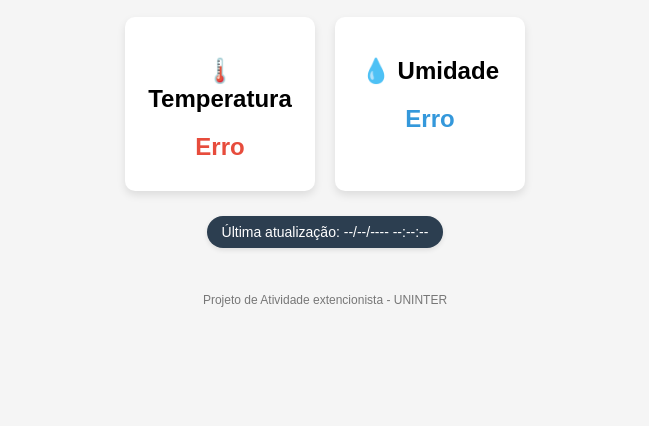
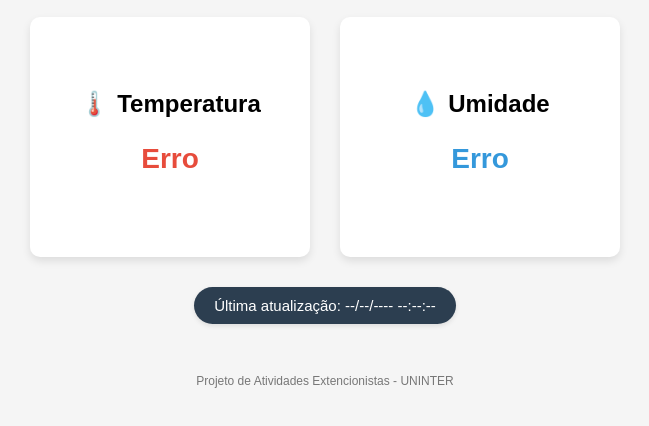
Before and after one commit to paulorochaje/paulorocha.github.io, a plain HTML site: page index.html in a window 1280 px wide. Shown: the part 130-556 px from the top of the page, without its empty margins (315-964 px from the left). Drawn offline with Linux system fonts and the light colour scheme; no server answers.

Commit message:
Update index.html

```diff
--- a/index.html
+++ b/index.html
@@ -27,22 +27,34 @@
     .container {
       display: flex;
       justify-content: center;
-      gap: 20px;
+      gap: 30px;  /* Aumentei o espaçamento entre as caixas */
       margin-top: 20px;
     }
     .data-box {
       background: white;
       border-radius: 10px;
-      padding: 20px;
+      padding: 30px;  /* Aumentei o padding interno */
       box-shadow: 0 4px 8px rgba(0, 0, 0, 0.1);
-      width: 150px;
+      width: 220px;  /* Largura aumentada */
+      min-height: 180px;  /* Altura mínima garantida */
+      display: flex;
+      flex-direction: column;
+      align-items: center;
+      justify-content: center;
+    }
+    .data-box h2 {
+      margin: 0 0 15px 0;
+      font-size: 1.5em;
+      display: flex;
+      align-items: center;
+      gap: 8px;
     }
     h1 {
       color: #333;
       margin-bottom: 10px;
     }
     #temp, #umid {
-      font-size: 24px;
+      font-size: 28px;  /* Tamanho aumentado */
       font-weight: bold;
       margin: 10px 0;
     }
@@ -51,11 +63,11 @@
     .update-time {
       background-color: #2c3e50;
       color: white;
-      padding: 8px 15px;
+      padding: 10px 20px;  /* Padding aumentado */
       border-radius: 20px;
       display: inline-block;
-      margin: 25px auto 15px;
-      font-size: 14px;
+      margin: 30px auto 20px;  /* Margem aumentada */
+      font-size: 15px;
       box-shadow: 0 2px 5px rgba(0,0,0,0.1);
     }
     .footer {
@@ -75,11 +87,11 @@
 
   <div class="container">
     <div class="data-box">
-      <h2>🌡️ Temperatura</h2>
+      <h2><span>🌡️</span> Temperatura</h2>
       <p id="temp">-- °C</p>
     </div>
     <div class="data-box">
-      <h2>💧 Umidade</h2>
+      <h2><span>💧</span> Umidade</h2>
       <p id="umid">-- %</p>
     </div>
   </div>
@@ -89,7 +101,7 @@
   </div>
 
   <div class="footer">
-    Projeto de Atividade extencionista - UNINTER
+    Projeto de Atividades Extencionistas - UNINTER
   </div>
 
   <script>
@@ -128,7 +140,7 @@
     }
 
     // Atualiza a cada 30 segundos
-    setInterval(updateData, 300000);
+    setInterval(updateData, 30000);
     updateData(); // Chama imediatamente ao carregar
   </script>
 </body>
```
